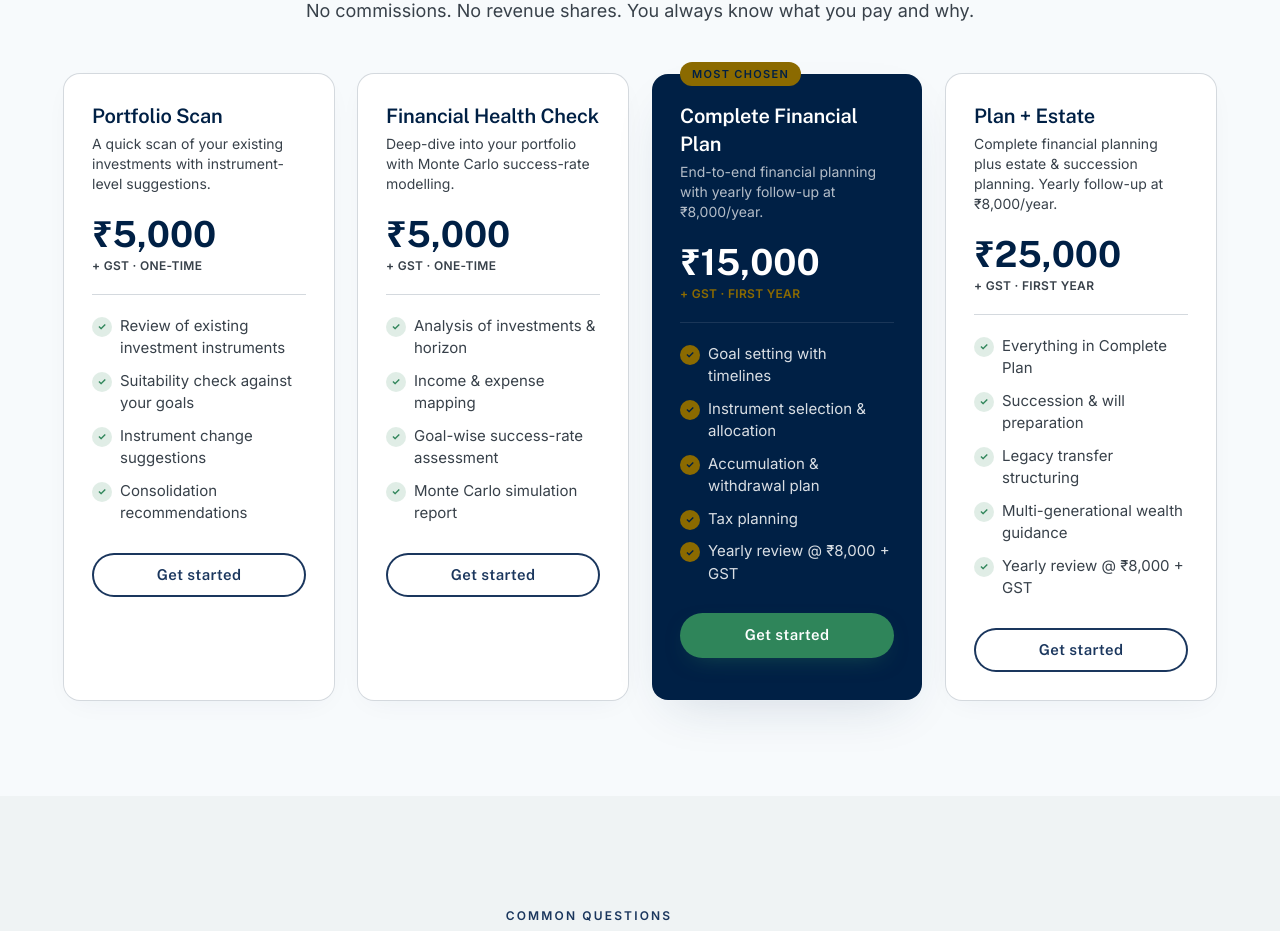
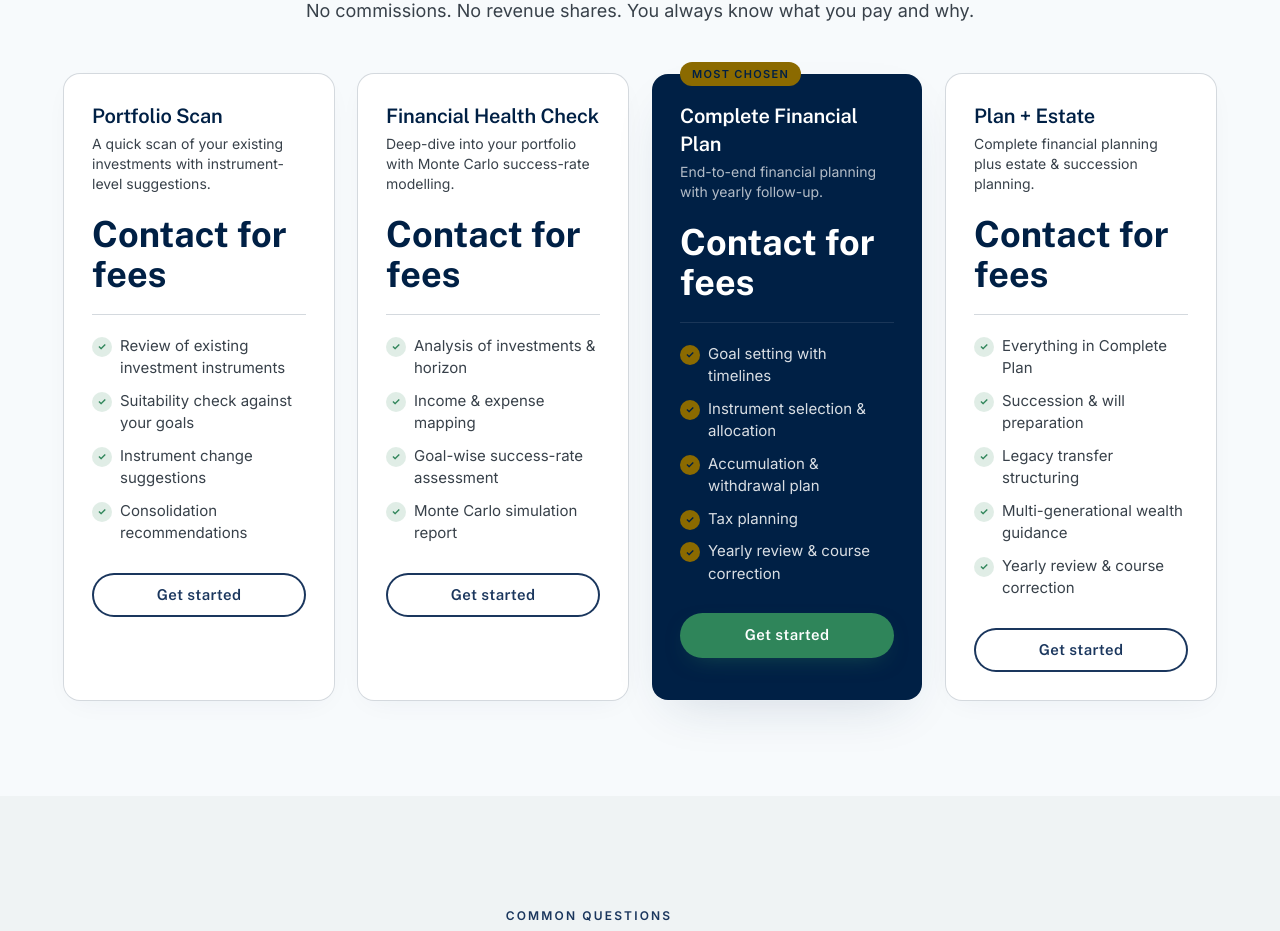
Before and after one commit to dharanish14/Happy_living, a React (Vite) app: page /services in a window 1280 px wide. Shown: the part 2800-3731 px from the top of the page. Built offline with nearby package versions, Linux system fonts and the light colour scheme; no server answers.

Commit message:
Remove pricing; update service options

```diff
--- a/src/components/ContactSection.tsx
+++ b/src/components/ContactSection.tsx
@@ -15,16 +15,16 @@ const INITIAL: FormState = {
   fullName: '',
   phone: '',
   email: '',
-  service: 'Portfolio Management',
+  service: 'Wealth Planning and Management',
   notes: '',
 }
 
 const SERVICES = [
-  'Portfolio Management',
+  'Wealth Planning and Management',
+  'Asset Management',
   'Retirement Planning',
-  'Wealth Transfer',
-  'Equity Advisory',
-  'Comprehensive Plan',
+  'Estate Planning',
+  'Financial Health Check',
 ]
 
 export function ContactSection() {
--- a/src/components/FaqAccordion.tsx
+++ b/src/components/FaqAccordion.tsx
@@ -18,7 +18,7 @@ const FAQS: Faq[] = [
     id: 'faq-min',
     question: 'What is the minimum investment required?',
     answer:
-      'Our personalised advisory begins at ₹25 Lakhs of investable assets. For broader planning, our digital plans start at ₹50,000 per year, designed to give every serious investor access to fiduciary advice.',
+      'Our personalised advisory is designed for serious investors and the minimum depends on your goals and complexity. Contact us to confirm eligibility and fees.',
   },
   {
     id: 'faq-safety',
--- a/src/components/TrustStrip.tsx
+++ b/src/components/TrustStrip.tsx
@@ -5,7 +5,7 @@ type Stat = {
 }
 
 const STATS: Stat[] = [
-  { value: '₹500', suffix: 'Cr+', label: 'Assets under advisement' },
+  { value: '500', suffix: 'Cr+', label: 'Assets under advisement' },
   { value: '50', suffix: '+', label: 'Years of combined expertise' },
   { value: '5.0', suffix: '★', label: 'Average client rating' },
   { value: '98', suffix: '%', label: 'Client retention rate' },
--- a/src/pages/ServicesPage.tsx
+++ b/src/pages/ServicesPage.tsx
@@ -35,8 +35,8 @@ const PROCESS = [
 const FEES = [
   {
     name: 'Portfolio Scan',
-    price: '₹5,000',
-    cadence: '+ GST · one-time',
+    price: 'Contact for fees',
+    cadence: '',
     description: 'A quick scan of your existing investments with instrument-level suggestions.',
     features: [
       'Review of existing investment instruments',
@@ -47,8 +47,8 @@ const FEES = [
   },
   {
     name: 'Financial Health Check',
-    price: '₹5,000',
-    cadence: '+ GST · one-time',
+    price: 'Contact for fees',
+    cadence: '',
     description: 'Deep-dive into your portfolio with Monte Carlo success-rate modelling.',
     features: [
       'Analysis of investments & horizon',
@@ -59,29 +59,29 @@ const FEES = [
   },
   {
     name: 'Complete Financial Plan',
-    price: '₹15,000',
-    cadence: '+ GST · first year',
-    description: 'End-to-end financial planning with yearly follow-up at ₹8,000/year.',
+    price: 'Contact for fees',
+    cadence: '',
+    description: 'End-to-end financial planning with yearly follow-up.',
     features: [
       'Goal setting with timelines',
       'Instrument selection & allocation',
       'Accumulation & withdrawal plan',
       'Tax planning',
-      'Yearly review @ ₹8,000 + GST',
+      'Yearly review & course correction',
     ],
     featured: true,
   },
   {
     name: 'Plan + Estate',
-    price: '₹25,000',
-    cadence: '+ GST · first year',
-    description: 'Complete financial planning plus estate & succession planning. Yearly follow-up at ₹8,000/year.',
+    price: 'Contact for fees',
+    cadence: '',
+    description: 'Complete financial planning plus estate & succession planning.',
     features: [
       'Everything in Complete Plan',
       'Succession & will preparation',
       'Legacy transfer structuring',
       'Multi-generational wealth guidance',
-      'Yearly review @ ₹8,000 + GST',
+      'Yearly review & course correction',
     ],
   },
 ]
@@ -218,6 +218,7 @@ export function ServicesPage() {
                   >
                     {tier.price}
                   </p>
+                  {tier.cadence ? (
                     <p
                       className={[
                         'mt-1 text-xs font-semibold uppercase tracking-wide',
@@ -226,6 +227,7 @@ export function ServicesPage() {
                     >
                       {tier.cadence}
                     </p>
+                  ) : null}
                 </div>
                 <ul
                   role="list"
```
Lines whose indentation alone changed are shown as unchanged.
